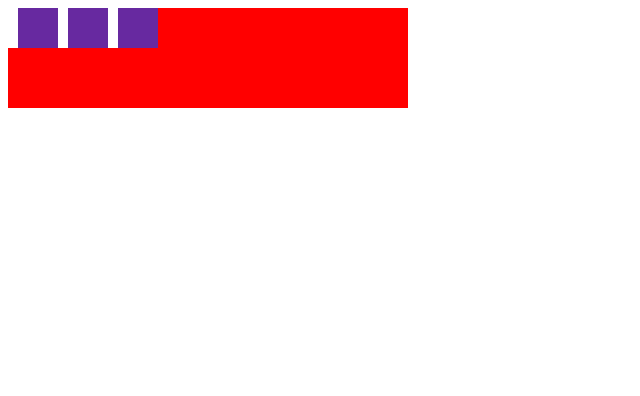
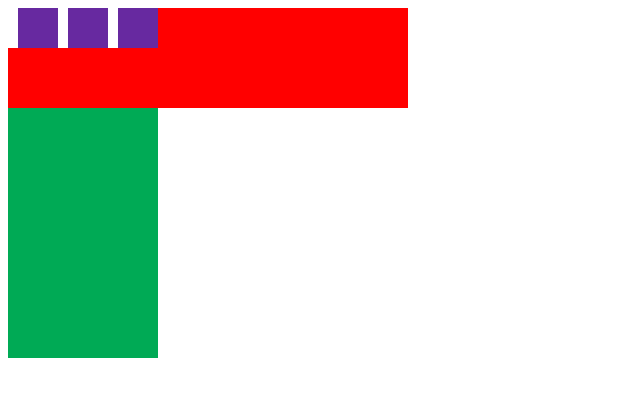
Before and after one commit to WakamatsuMao/div_pazzle, a plain HTML site: page index.html in a window 1280 px wide. Shown: the whole page, without its empty margins (0-640 px from the left). Drawn offline with Linux system fonts and the light colour scheme.

Commit message:
add green style

```diff
--- a/stylesheet.css
+++ b/stylesheet.css
@@ -20,3 +20,9 @@
   margin-left: 10px;
   background-color: #6729a0;
 }
+
+.green {
+  width: 150px;
+  height: 250px;
+  background-color: #0a5;
+}
```
